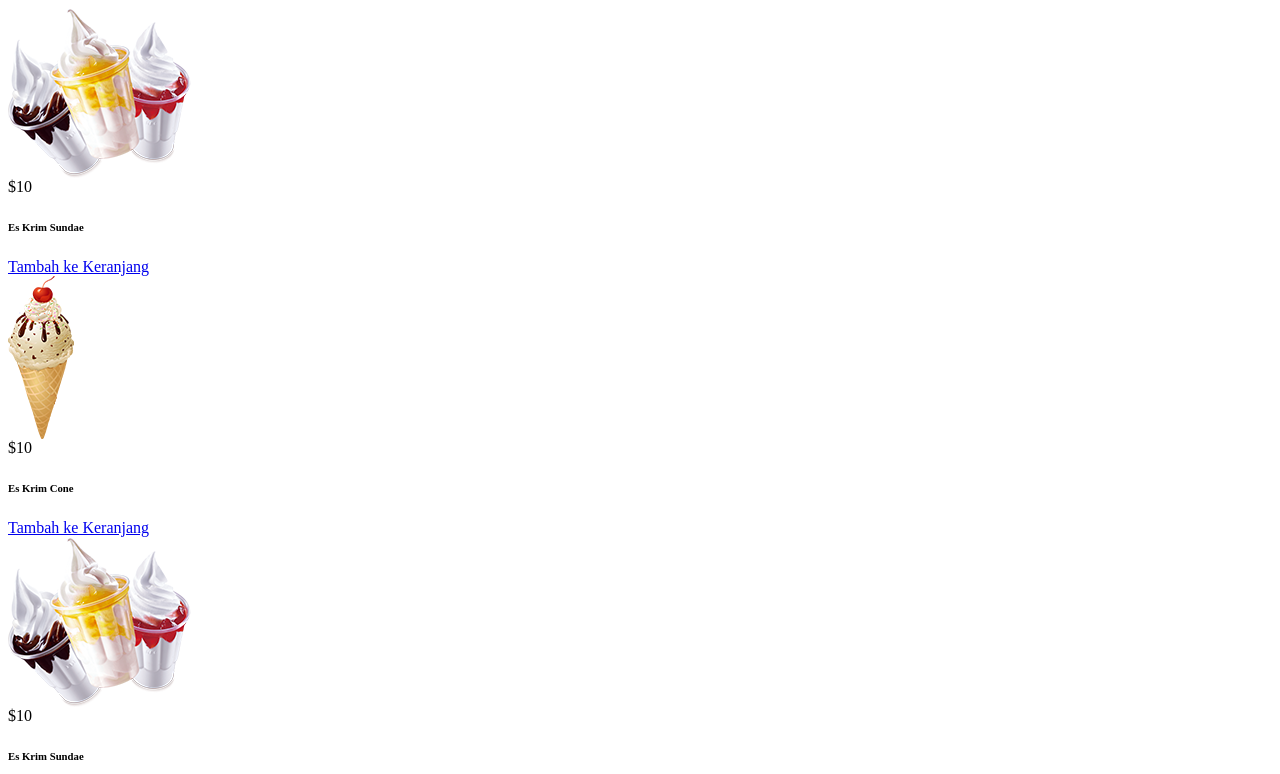
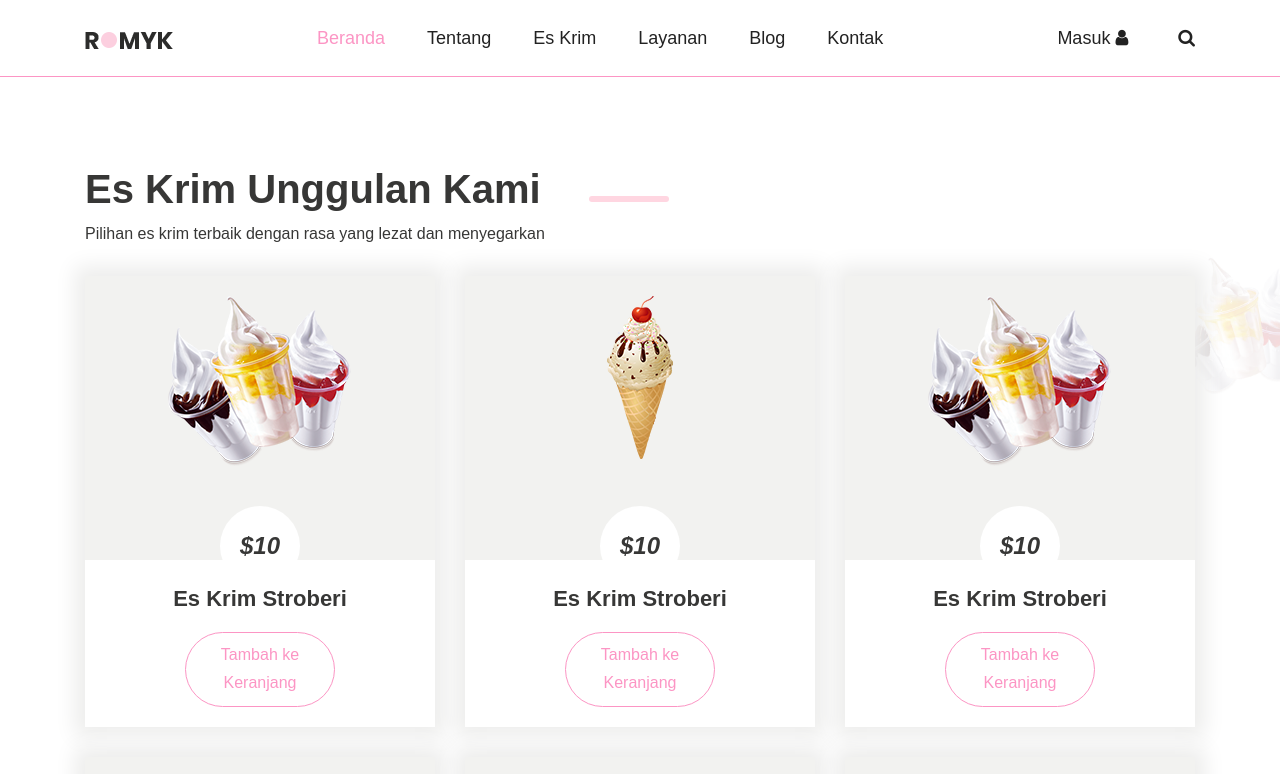
Before and after one commit to senandunhchitta/icecreambycita, a plain HTML site: page icecream.html in a window 1280 px wide. Shown: the top 774 px of the page. Drawn offline with nearby package versions, Linux system fonts and the light colour scheme; files whose address does not match are found by name.

Commit message:
Update icecream.html

```diff
--- a/icecream.html
+++ b/icecream.html
@@ -1,26 +1,107 @@
+<!DOCTYPE html>
+<html>
+   <head>
+      <!-- basic -->
+      <meta charset="utf-8">
+      <meta http-equiv="X-UA-Compatible" content="IE=edge">
+      <meta name="viewport" content="width=device-width, initial-scale=1">
+      <!-- mobile metas -->
+      <meta name="viewport" content="width=device-width, initial-scale=1">
+      <meta name="viewport" content="initial-scale=1, maximum-scale=1">
+      <!-- site metas -->
+      <title>Es Krim</title>
+      <meta name="keywords" content="">
+      <meta name="description" content="Es krim lezat dan berkualitas">
+      <meta name="author" content="">
+      <!-- bootstrap css -->
+      <link rel="stylesheet" type="text/css" href="css/bootstrap.min.css">
+      <!-- style css -->
+      <link rel="stylesheet" type="text/css" href="css/style.css">
+      <!-- Responsive-->
+      <link rel="stylesheet" href="css/responsive.css">
+      <!-- fevicon -->
+      <link rel="icon" href="images/fevicon.png" type="image/gif"/>
+      <!-- font css -->
+      <link href="https://fonts.googleapis.com/css?family=Roboto:400,500,700&display=swap" rel="stylesheet">
+      <!-- Scrollbar Custom CSS -->
+      <link rel="stylesheet" href="css/jquery.mCustomScrollbar.min.css">
+      <!-- Tweaks for older IEs-->
+      <link rel="stylesheet" href="https://netdna.bootstrapcdn.com/font-awesome/4.0.3/css/font-awesome.css">
+   </head>
+   <body>
+      <div class="header_section header_bg">
+         <div class="container">
+            <nav class="navbar navbar-expand-lg navbar-light bg-light">
+               <a class="navbar-brand"href="index.html"><img src="images/logo.png"></a>
+               <button class="navbar-toggler" type="button" data-toggle="collapse" data-target="#navbarSupportedContent" aria-controls="navbarSupportedContent" aria-expanded="false" aria-label="Toggle navigation">
+               <span class="navbar-toggler-icon"></span>
+               </button>
+               <div class="collapse navbar-collapse" id="navbarSupportedContent">
+                  <ul class="navbar-nav ml-auto">
+                     <li class="nav-item active">
+                        <a class="nav-link" href="index.html">Beranda</a>
+                     </li>
+                     <li class="nav-item">
+                        <a class="nav-link" href="about.html">Tentang</a>
+                     </li>
+                     <li class="nav-item">
+                        <a class="nav-link" href="icecream.html">Es Krim</a>
+                     </li>
+                     <li class="nav-item">
+                        <a class="nav-link" href="services.html">Layanan</a>
+                     </li>
+                     <li class="nav-item">
+                        <a class="nav-link" href="blog.html">Blog</a>
+                     </li>
+                     <li class="nav-item">
+                        <a class="nav-link" href="contact.html">Kontak</a>
+                     </li>
+                  </ul>
+                  <form class="form-inline my-2 my-lg-0">
+                     <div class="login_bt"><a href="#">Masuk <span style="color: #222222;"><i class="fa fa-user" aria-hidden="true"></i></span></a></div>
+                     <div class="fa fa-search form-control-feedback"></div>
+                  </form>
+               </div>
+            </nav>
+         </div>
+      </div>
+      <!-- header section end -->
+
+      <!-- cream sectuion start -->
+      <div class="cream_section layout_padding">
+         <div class="container">
+            <div class="row">
+               <div class="col-md-12">
+                  <h1 class="cream_taital">Es Krim Unggulan Kami</h1>
+                  <p class="cream_text">Pilihan es krim terbaik dengan rasa yang lezat dan menyegarkan</p>
+               </div>
+            </div>
+
             <div class="cream_section_2">
                <div class="row">
                   <div class="col-md-4">
                      <div class="cream_box">
                         <div class="cream_img"><img src="images/img-1.png"></div>
                         <div class="price_text">$10</div>
-            <h6 class="strawberry_text">Es Krim Sundae</h6>
+                        <h6 class="strawberry_text">Es Krim Stroberi</h6>
                         <div class="cart_bt"><a href="#">Tambah ke Keranjang</a></div>
                      </div>
                   </div>
+
                   <div class="col-md-4">
                      <div class="cream_box">
                         <div class="cream_img"><img src="images/img-2.png"></div>
                         <div class="price_text">$10</div>
-            <h6 class="strawberry_text">Es Krim Cone</h6>
+                        <h6 class="strawberry_text">Es Krim Stroberi</h6>
                         <div class="cart_bt"><a href="#">Tambah ke Keranjang</a></div>
                      </div>
                   </div>
+
                   <div class="col-md-4">
                      <div class="cream_box">
                         <div class="cream_img"><img src="images/img-1.png"></div>
                         <div class="price_text">$10</div>
-            <h6 class="strawberry_text">Es Krim Sundae</h6>
+                        <h6 class="strawberry_text">Es Krim Stroberi</h6>
                         <div class="cart_bt"><a href="#">Tambah ke Keranjang</a></div>
                      </div>
                   </div>
@@ -33,18 +114,20 @@
                      <div class="cream_box">
                         <div class="cream_img"><img src="images/img-3.png"></div>
                         <div class="price_text">$10</div>
-            <h6 class="strawberry_text">Es Krim Vanilla</h6>
+                        <h6 class="strawberry_text">Es Krim Stroberi</h6>
                         <div class="cart_bt"><a href="#">Tambah ke Keranjang</a></div>
                      </div>
                   </div>
+
                   <div class="col-md-4">
                      <div class="cream_box">
                         <div class="cream_img"><img src="images/img-4.png"></div>
                         <div class="price_text">$10</div>
-            <h6 class="strawberry_text">Es Krim Cokelat</h6>
+                        <h6 class="strawberry_text">Es Krim Stroberi</h6>
                         <div class="cart_bt"><a href="#">Tambah ke Keranjang</a></div>
                      </div>
                   </div>
+
                   <div class="col-md-4">
                      <div class="cream_box">
                         <div class="cream_img"><img src="images/img-5.png"></div>
@@ -55,3 +138,29 @@
                   </div>
                </div>
             </div>
+
+            <div class="seemore_bt"><a href="#">Lihat Lainnya</a></div>
+         </div>
+      </div>
+      <!-- cream sectuion end -->
+
+      <!-- copyright section start -->
+      <div class="copyright_section margin_top90">
+         <div class="container">
+            <p class="copyright_text">2020 Hak Cipta Dilindungi. Desain oleh <a href="https://html.design">Free Html Templates</a> Distribusi oleh <a href="https://themewagon.com">ThemeWagon</a></p>
+         </div>
+      </div>
+      <!-- copyright section end -->
+
+      <!-- Javascript files-->
+      <script src="js/jquery.min.js"></script>
+      <script src="js/popper.min.js"></script>
+      <script src="js/bootstrap.bundle.min.js"></script>
+      <script src="js/jquery-3.0.0.min.js"></script>
+      <script src="js/plugin.js"></script>
+      <!-- sidebar -->
+      <script src="js/jquery.mCustomScrollbar.concat.min.js"></script>
+      <script src="js/custom.js"></script>
+      <!-- javascript -->
+   </body>
+</html>
```
Lines whose indentation alone changed are shown as unchanged.
